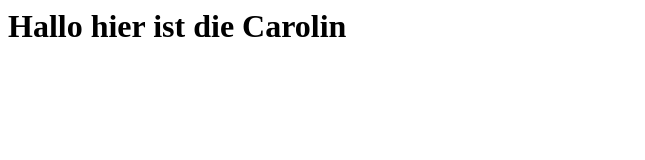
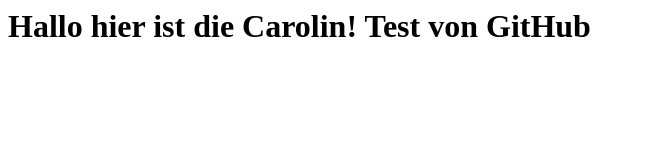
Before and after one commit to carolinwagner/homepage, a plain HTML site: page index.html in a window 1280 px wide. Shown: the whole page, without its empty margins (0-645 px from the left). Drawn offline with Linux system fonts and the light colour scheme.

Commit message:
Update index.html

```diff
--- a/index.html
+++ b/index.html
@@ -3,6 +3,6 @@
     <title>Caros Webseite</title>
 </head>
 <body>
-    <h1>Hallo hier ist die Carolin</h1>
+    <h1>Hallo hier ist die Carolin! Test von GitHub</h1>
 </body>
 </html>
```
